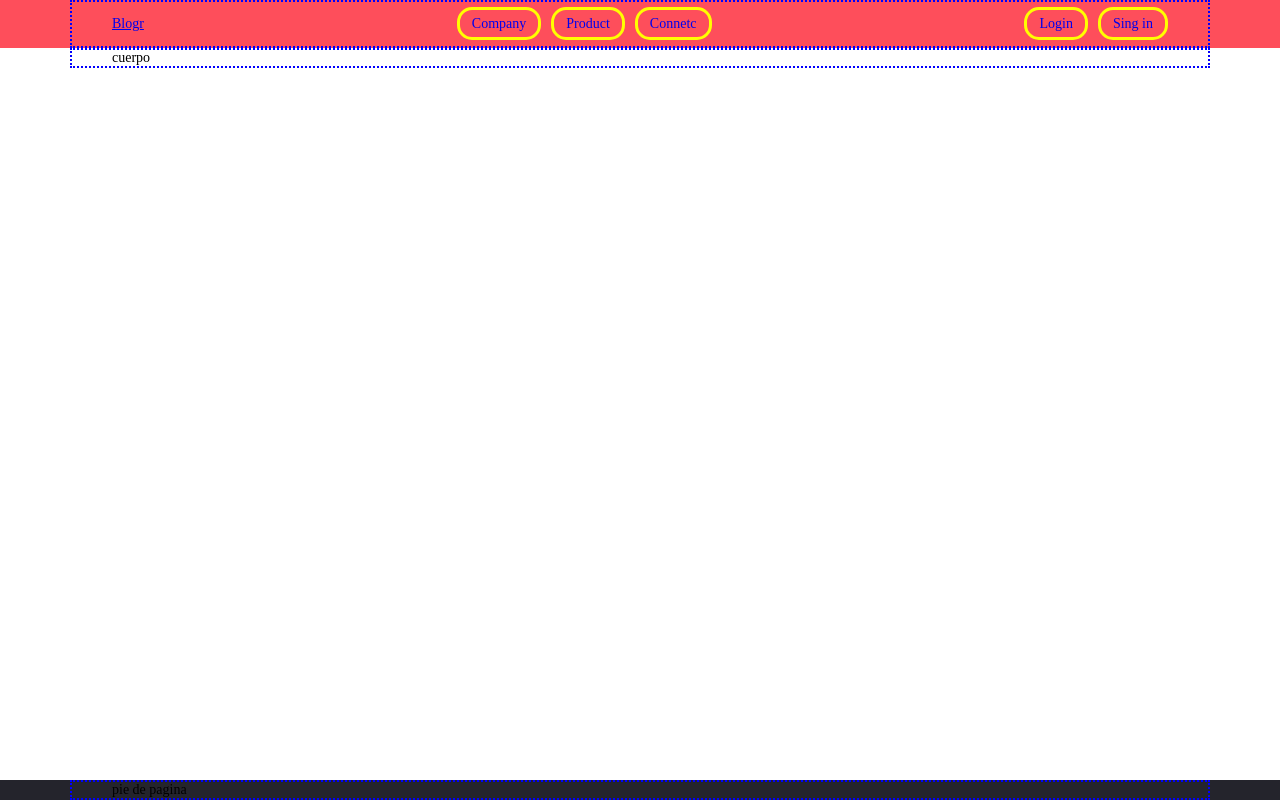
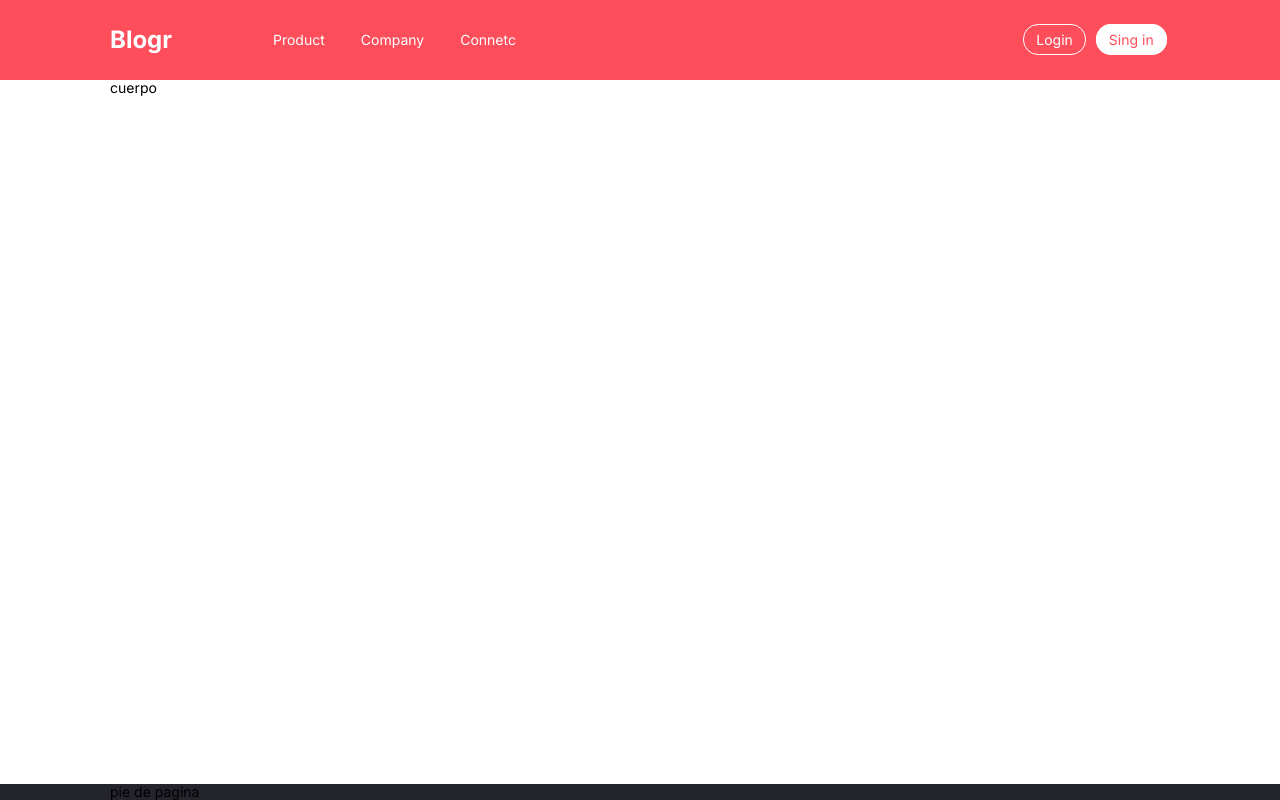
Before and after one commit to Nicolascampos2001/blogr-rwd, a plain HTML site: page index.html in a window 1280 px wide. Drawn offline with Linux system fonts and the light colour scheme.

Commit message:
finaliza hoja de estilos para encabezado en responsed

```diff
--- a/css/index.css
+++ b/css/index.css
@@ -11,6 +11,7 @@ body{
     height: 100%;
     margin: 0;
     padding: 0;
+    font-family: "inter", sans-serif;
 }
 html{
     font-size: var(--overall-fontsize);
@@ -34,6 +35,14 @@ body{
     display: flex;
     justify-content: space-between;
     align-items: center;
+    max-height: 8rem;
+    height: 8rem;
+}
+.logo-site{
+    text-decoration: none;
+    color: white;
+    font-size: 2.4rem;
+    font-weight: bold;
 }
 .navbar_center {
     display: flex;
@@ -41,7 +50,10 @@ body{
     align-items: center;
     gap: 1rem;
 }
-
+.icon-hamburguer {
+    color: white;
+    font-size: 2.4rem;
+}
 .navbar_right {
     display: none;
 }
@@ -66,6 +78,19 @@ body{
     box-sizing: border-box;
     text-decoration: none;
 }
+.btn-primary{
+    background: white;
+    border: 1px solid white;
+    color: var(--Magic-Potion);
+}
+.btn-outline-primary{
+    border: 1px solid white;
+    color: white;
+}
+.btn-secundary{
+    border: 1px solid transparent;
+    color: white;
+}
 /** main */
 
 .main{
@@ -80,7 +105,7 @@ body{
     background-color: var(--Dark-Gunmetal);
 }
 .container{
-    border: 2px dotted blue;
+    /* border: 2px dotted blue; */
     max-width: 96vw;
     margin: 0 auto;
     box-sizing: border-box;
@@ -105,8 +130,16 @@ body{
         max-width: 72rem;
         padding: 0 2.4rem;
     }
+    .navbar_left{
+        flex-basis: 15rem;
+    }
+    .navbar_center{
+        flex-grow: 1;
+    }
+
     .navbar_right {
         display: block;
+        flex-basis: 15rem;
     }
     .menu-main {
         list-style: none;
--- a/index.html
+++ b/index.html
@@ -4,6 +4,9 @@
     <meta charset="UTF-8">
     <meta name="viewport" content="width=device-width, initial-scale=1.0">
     <title>Document</title>
+    <link rel="preconnect" href="https://fonts.googleapis.com">
+    <link rel="preconnect" href="https://fonts.gstatic.com" crossorigin>
+    <link href="https://fonts.googleapis.com/css2?family=Bebas+Neue&family=Inter:ital,opsz,wght@0,14..32,100..900;1,14..32,100..900&display=swap" rel="stylesheet">
     <link rel="stylesheet" href="https://cdnjs.cloudflare.com/ajax/libs/font-awesome/6.7.2/css/all.min.css" integrity="sha512-Evv84Mr4kqVGRNSgIGL/F/aIDqQb7xQ2vcrdIwxfjThSH8CSR7PBEakCr51Ck+w+/U6swU2Im1vVX0SVk9ABhg==" crossorigin="anonymous" referrerpolicy="no-referrer" />
     <link rel="stylesheet" href="./css/normalize.css">
     <link rel="stylesheet" href="./css/index.css">
@@ -14,18 +17,18 @@
             <div class="container">
                 <nav class="navbar">
                     <div class="navbar_left">
-                        <a href="#">Blogr</a>
+                        <a class="logo-site" href="#">Blogr</a>
                     </div>
                     <div class="navbar_center">
                         <ul class="menu-main">
                             <li class="menu-item item item-1">
-                                <a class="menu-link link link-1 btn" href="#">Company</a>
+                                <a class="menu-link link link-1 btn btn-secundary" href="#">Product</a>
                             </li>
                             <li class="menu-item item item-2">
-                                <a  class="menu-link link link-2 btn" href="#">Product</a>
+                                <a  class="menu-link link link-2 btn btn-secundary" href="#">Company</a>
                             </li>
                             <li class="menu-item item item-3">
-                                <a  class="menu-link link link-3 btn" href="#">Connetc</a>
+                                <a  class="menu-link link link-3 btn btn-secundary" href="#">Connetc</a>
                             </li>
                         </ul>
                         <i class="fa-solid fa-bars icon-hamburguer"></i>
@@ -33,13 +36,13 @@
                     <div class="navbar_right">
                         <ul class="menu-authentication">
                             <li class="menu-item item item-1">
-                                <a class="menu link link link-1 btn" href="#">Login</a>
+                                <a class="menu-link link link-1 btn btn-outline-primary" href="#">Login</a>
                             </li>
                             <li class="menu-item item item-2">
-                                <a class="menu link link link-2 btn" href="#">Sing in</a>
+                                <a class="menu-link link link-2 btn btn-primary" href="#">Sing in</a>
                             </li>
                             <li class="menu-item item item-3">
-                                <a class="menu link link link-3 btn" href="#">Sing out</a>
+                                <a class="menu-link link link-3 btn btn-outline-primary" href="#">Sing out</a>
                             </li>
                         </ul>
                     </div>
```
